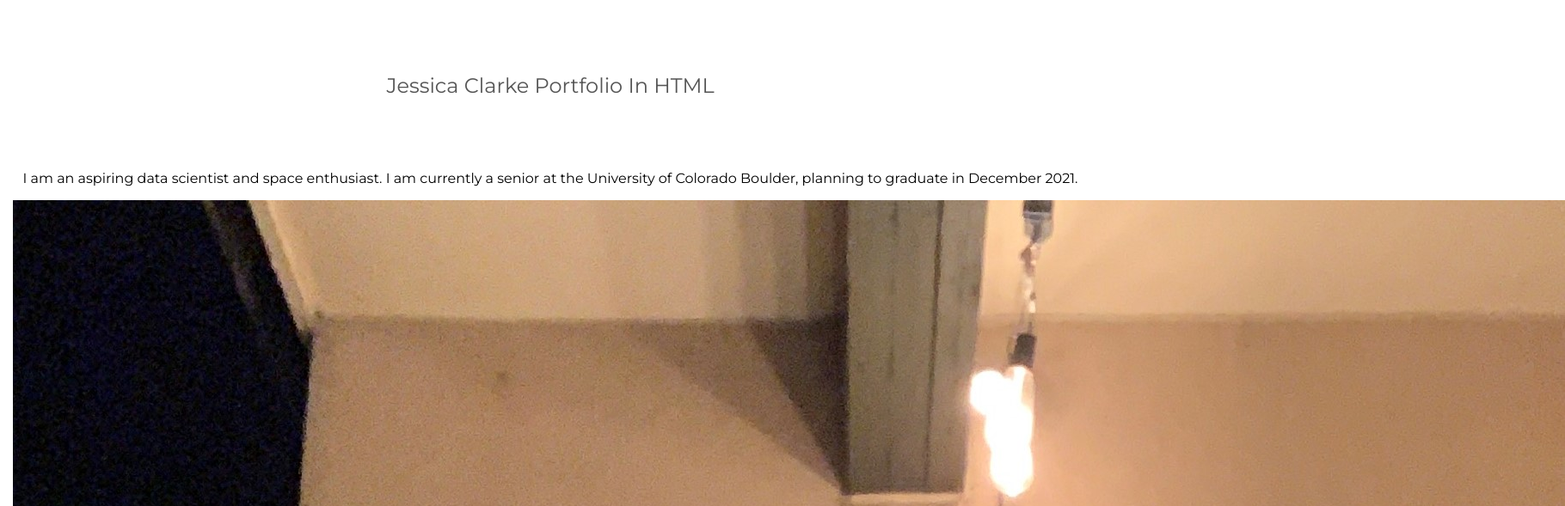
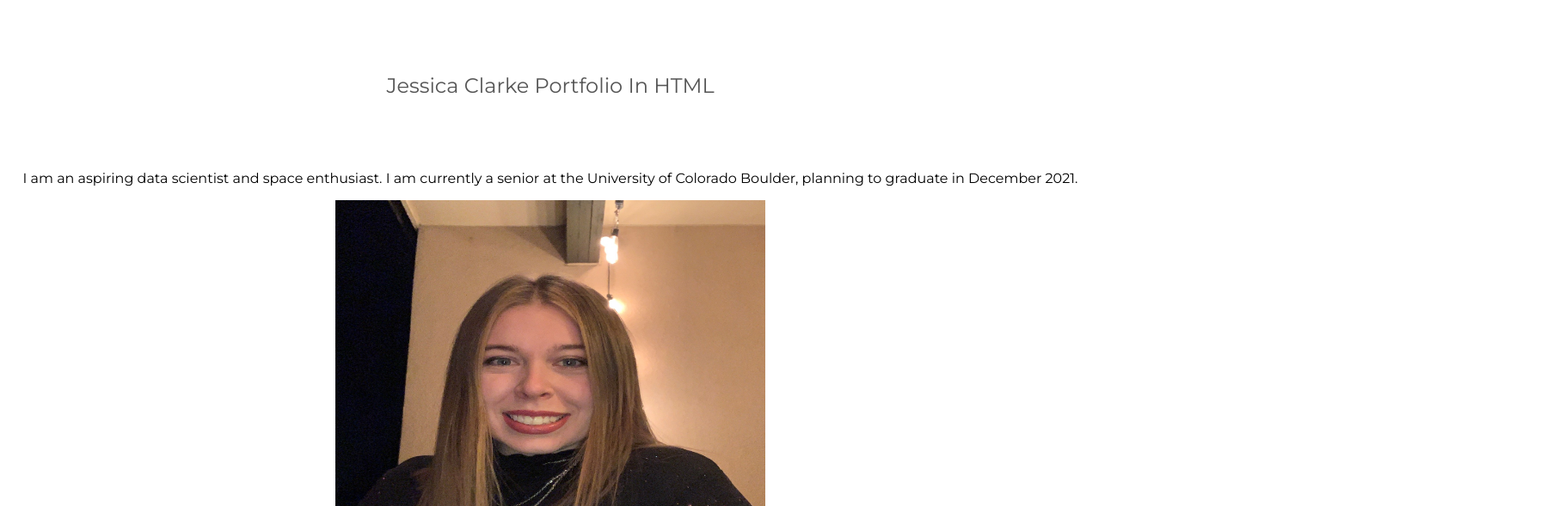
Before and after one commit to jecl9158/jecl9158.github.io, a plain HTML site: page wa5.html in a window 1280 px wide. Shown: the part 83-672 px from the top of the page at 86% size, 1820 px wide, since content can reach past the window. Drawn offline with nearby package versions, Linux system fonts and the light colour scheme.

Commit message:
Update wa5.html

```diff
--- a/wa5.html
+++ b/wa5.html
@@ -100,7 +100,7 @@
     <div class="margin">
         <p style = "color:black"> I am an aspiring data scientist and space enthusiast. I am currently a senior at the University of
         Colorado Boulder, planning to graduate in December 2021.</p>
-        <img src="profilepic1.JPG" class="rounded float-left" alt="profile pic">
+        <img src="profilepic1.JPG" class="rounded float-left" alt="profile pic" width = "500" height="500">
 <br>
     </div>
 </div>
```
